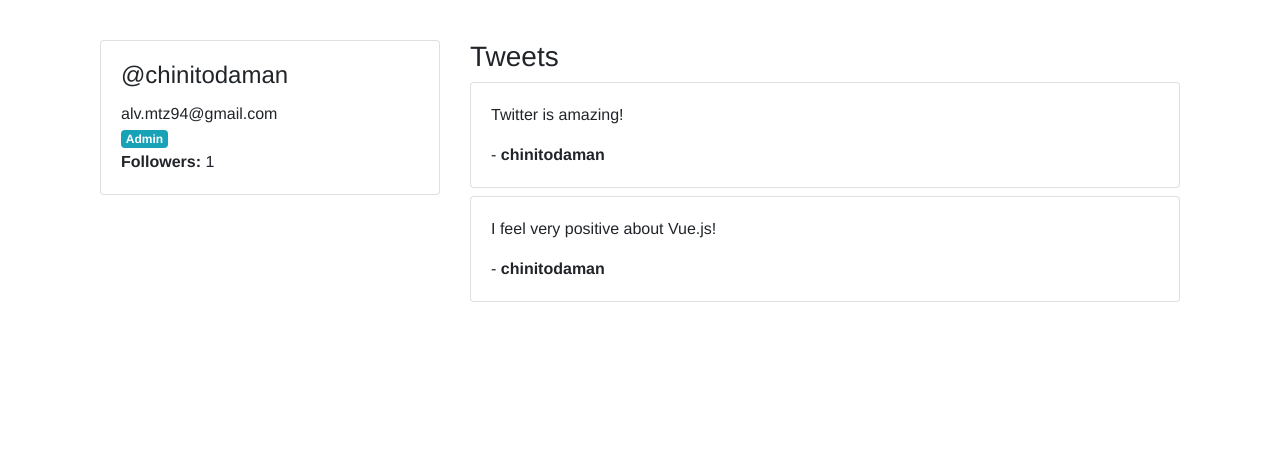
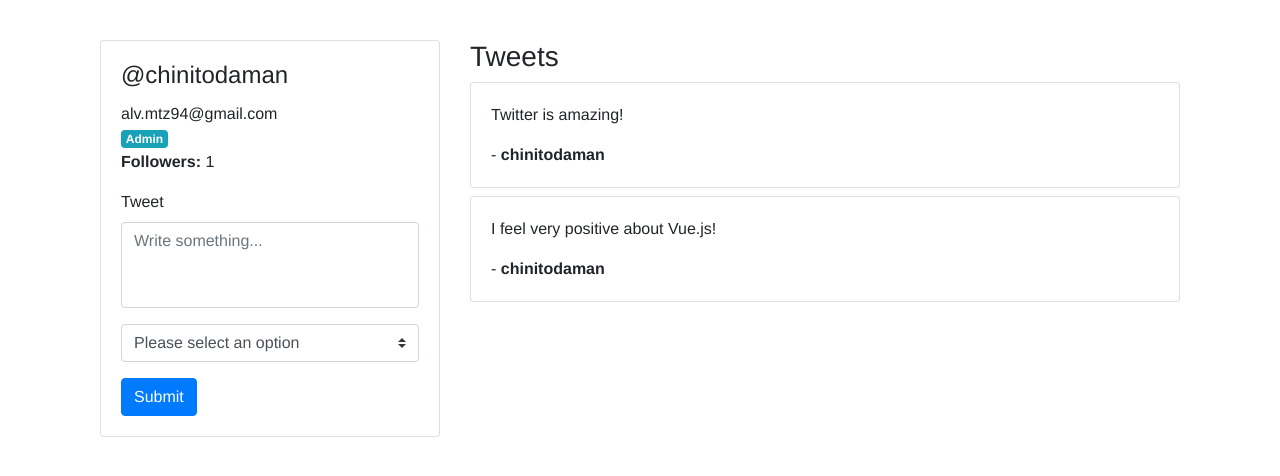
Before and after one commit to jsgilberto/twitter-clone, a Vue app: page / in a window 1280 px wide. Shown: the top 476 px of the page. Built offline with nearby package versions, Linux system fonts and the light colour scheme.

Commit message:
added NewTweet component and sass functionality

```diff
--- a/package.json
+++ b/package.json
@@ -10,6 +10,7 @@
   "dependencies": {
     "bootstrap-vue": "^2.17.3",
     "core-js": "^3.6.5",
+    "node-sass": "^4.14.1",
     "vue": "^2.6.11"
   },
   "devDependencies": {
--- /dev/null
+++ b/src/components/NewTweet.vue
@@ -0,0 +1,57 @@
+<template>
+<b-form @submit="onSubmit">
+  <b-form-group
+    id="input-group-1"
+    label="Tweet"
+    label-for="input-1"
+  >
+    <b-form-textarea
+      v-model="form.tweet"
+      id="input-1"
+      type="text"
+      required
+      placeholder="Write something..."
+      rows="3"
+      max-rows="6"
+    >
+    </b-form-textarea>
+  </b-form-group>
+  <b-form-select v-model="form.selected" :options="tweetTypes" class="mb-3"></b-form-select>
+  <b-button type="submit" variant="primary">Submit</b-button>
+</b-form>
+</template>
+
+<script>
+export default {
+  name: "NewTweet",
+  data() {
+    return {
+      form: {
+        tweet: "",
+        selected: null
+      },
+      tweetTypes: [
+        {value: null, text: 'Please select an option'},
+        {value: 'draft', text: 'Draft'},
+        {value: 'instant', text: 'Instant Tweet'}
+      ]
+    }
+  },
+  methods: {
+    onSubmit(evt) {
+      evt.preventDefault();
+      console.log(JSON.stringify(this.form));
+      this.$emit('new-tweet', this.form);
+      this.reset();
+    },
+    reset() {
+      this.form.tweet = "";
+      this.form.selected = null;
+    }
+  }
+}
+</script>
+
+<style scoped lang="scss">
+
+</style>
--- a/src/components/TweetItem.vue
+++ b/src/components/TweetItem.vue
@@ -1,10 +1,12 @@
 <template>
+  <transition name="fade">
     <b-card class="tweet-item" @click="favoriteTweet(tweet.id)">
       <b-card-text>
         <p>{{ tweet.content }}</p>
         - <strong>{{ username }}</strong>
       </b-card-text>
     </b-card>
+  </transition>
 </template>
 
 <script>
--- a/src/components/UserProfile.vue
+++ b/src/components/UserProfile.vue
@@ -14,7 +14,7 @@
             <strong>Followers: </strong> {{ followers }}
           </b-card-text>
 
-          <!-- <b-button href="#" variant="primary" @click="followUser" >Follow</b-button> -->
+          <NewTweet @new-tweet="createNewTweet"/>
         </b-card>
       </b-col>
       <b-col>
@@ -41,10 +41,11 @@
 
 <script>
 import TweetItem from './TweetItem'
+import NewTweet from './NewTweet'
 
 export default {
   name: 'UserProfile',
-  components: { TweetItem },
+  components: { TweetItem, NewTweet },
   data() {
     return {
       followers: 0,
@@ -73,6 +74,12 @@
     },
     toggleFavorite(id) {
       alert(`Favorite id #${id}`);
+    },
+    createNewTweet(form) {
+      console.log(form);
+      this.user.tweets.unshift(
+        { id: this.user.tweets.length + 1, content: form.tweet}
+      )
     }
   },
   mounted() {
```
Also changed, not shown: 1 other file (tests, documents, lock files or other folders). Lines whose indentation alone changed are shown as unchanged.
